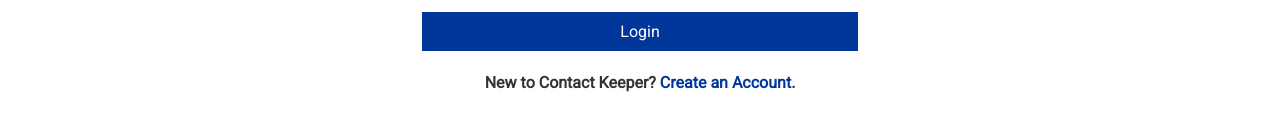
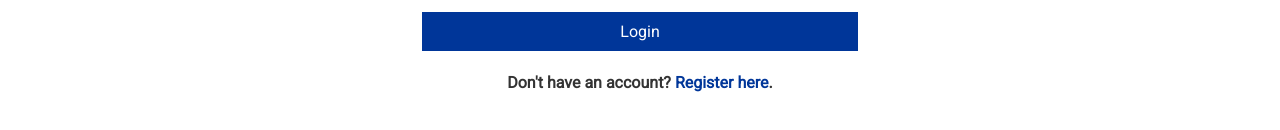
Before and after one commit to AlexRiosJ/contact-keeper, a React (Create React App) app in the folder client/: page /login in a window 1280 px wide. Shown: the part 350-480 px from the top of the page. Built offline with nearby package versions, Linux system fonts and the light colour scheme; no server answers; the HTML template or start-up script is replaced by a standard one.

Commit message:
Login and Register bottom layouts

```diff
--- a/client/src/components/auth/Login.js
+++ b/client/src/components/auth/Login.js
@@ -72,11 +72,7 @@
 				/>
 			</form>
 			<h4 className='text-center'>
-				New to Contact Keeper?{' '}
-				<a className='text-success' href='/register'>
-					Create an Account
-				</a>
-				.
+				Don't have an account? <a href='/register'>Register here</a>.
 			</h4>
 		</div>
 	);
--- a/client/src/components/auth/Register.js
+++ b/client/src/components/auth/Register.js
@@ -98,6 +98,9 @@
 					className='btn btn-primary btn-block'
 				/>
 			</form>
+			<h4 className='text-center'>
+				Already have an account? <a href='/login'>Login here</a>.
+			</h4>
 		</div>
 	);
 };
```
